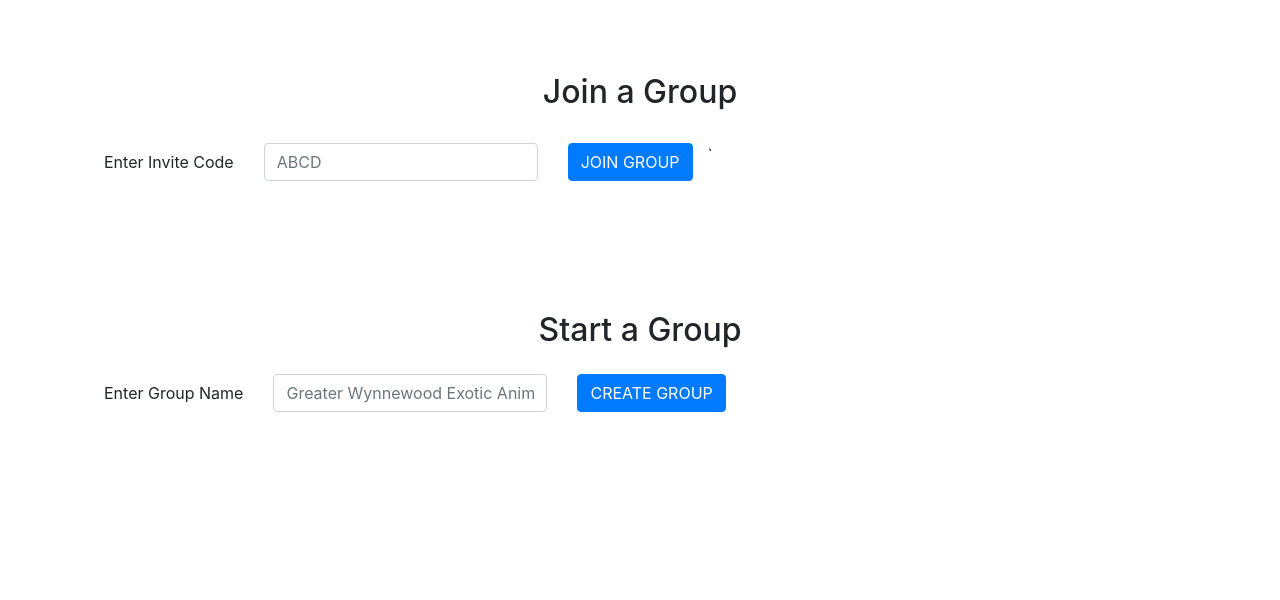
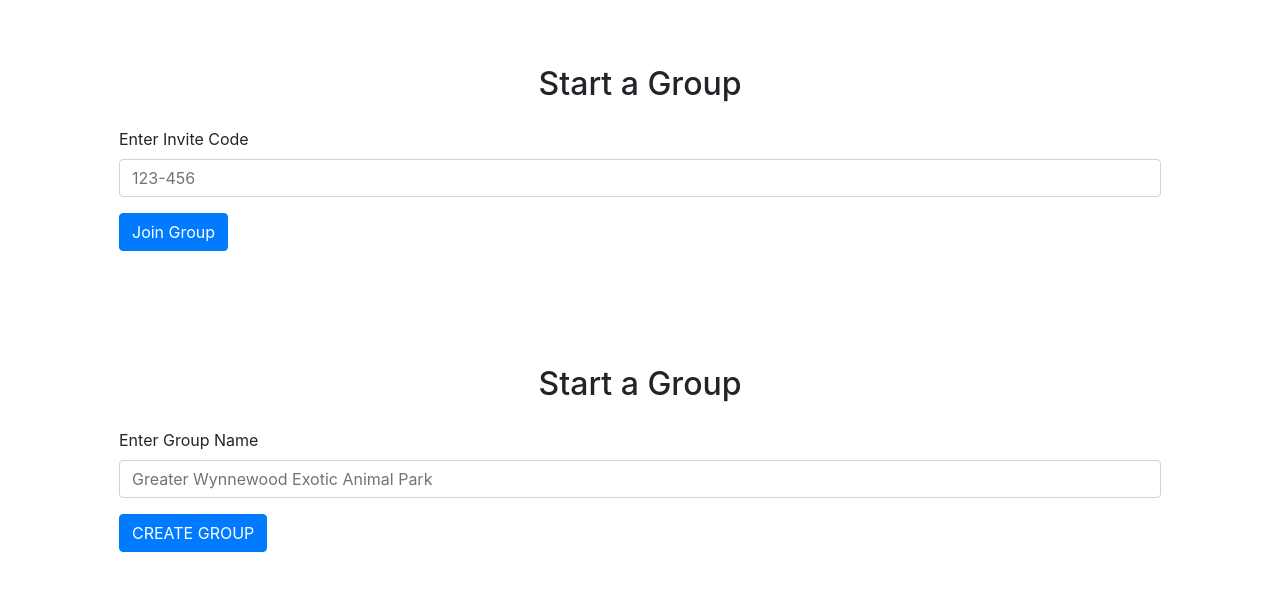
Before and after one commit to jiangl/abettorgame, a Django app: page /main/ in a window 1280 px wide. Shown: the part 56-656 px from the top of the page. Run offline with Django 3.2, Linux system fonts and the light colour scheme; some libraries are stand-ins or nearby versions.

Commit message:
update entire index

```diff
--- a/maingame/templates/index.html
+++ b/maingame/templates/index.html
@@ -1,45 +1,22 @@
 {% include 'base-template.html' %}
-
 <div class="container border border-white p-5">
-
-  <h2 class="col text-center p-4">Join a Group</h2>
-
-  <div class="row">
+  <h2 class="col text-center p-3">Start a Group</h2>
   <form>
-      <div class="form-group row">
-        <label for="inputGroupId" class="col-auto col-form-label">Enter Invite Code</label>
-        <div class="col-auto">
-          <input type="groupId" class="form-control" id="inputGroupId" placeholder="ABCD">
+    <div class="form-group">
+      <label for="inputGroupId">Enter Invite Code</label>
+      <input type="groupId" class="form-control" id="inputGroupId" placeholder="123-456">
     </div>
-
-        <div class="col col-auto text-center">
-          <button type="submit" class="btn btn-primary">JOIN GROUP</button>
-        </div>`
-      </div>
+    <button type="submit" class="btn btn-primary">Join Group</button>
   </form>
 </div>
 
-</div>
-
-
 <div class="container border border-white p-5">
-
   <h2 class="col text-center p-3">Start a Group</h2>
-
-  <div class="row">
   <form>
-      <div class="form-group row">
-        <label for="inputGroupName" class="col-auto col-form-label">Enter Group Name</label>
-        <div class="col-auto">
+    <div class="form-group">
+      <label for="inputGroupName">Enter Group Name</label>
       <input type="groupName" class="form-control" id="inputGroupName" placeholder="Greater Wynnewood Exotic Animal Park">
     </div>
-        <div class="col col-auto text-center">
     <button type="submit" class="btn btn-primary">CREATE GROUP</button>
+  </form>
 </div>
-      </div>
-    </form>
-
-  </div>
-
-</div>
-</div>
```
Lines whose indentation alone changed are shown as unchanged.
